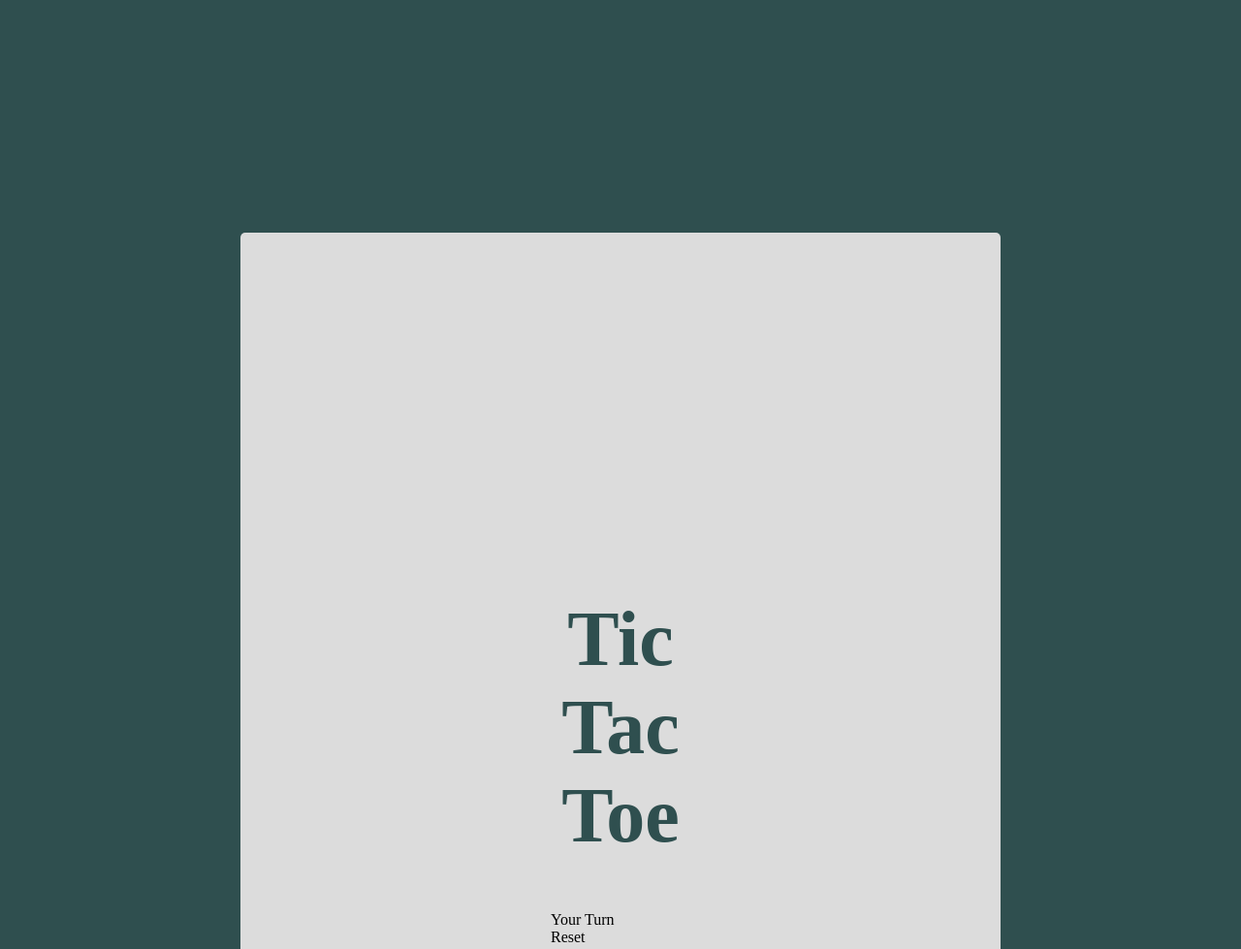
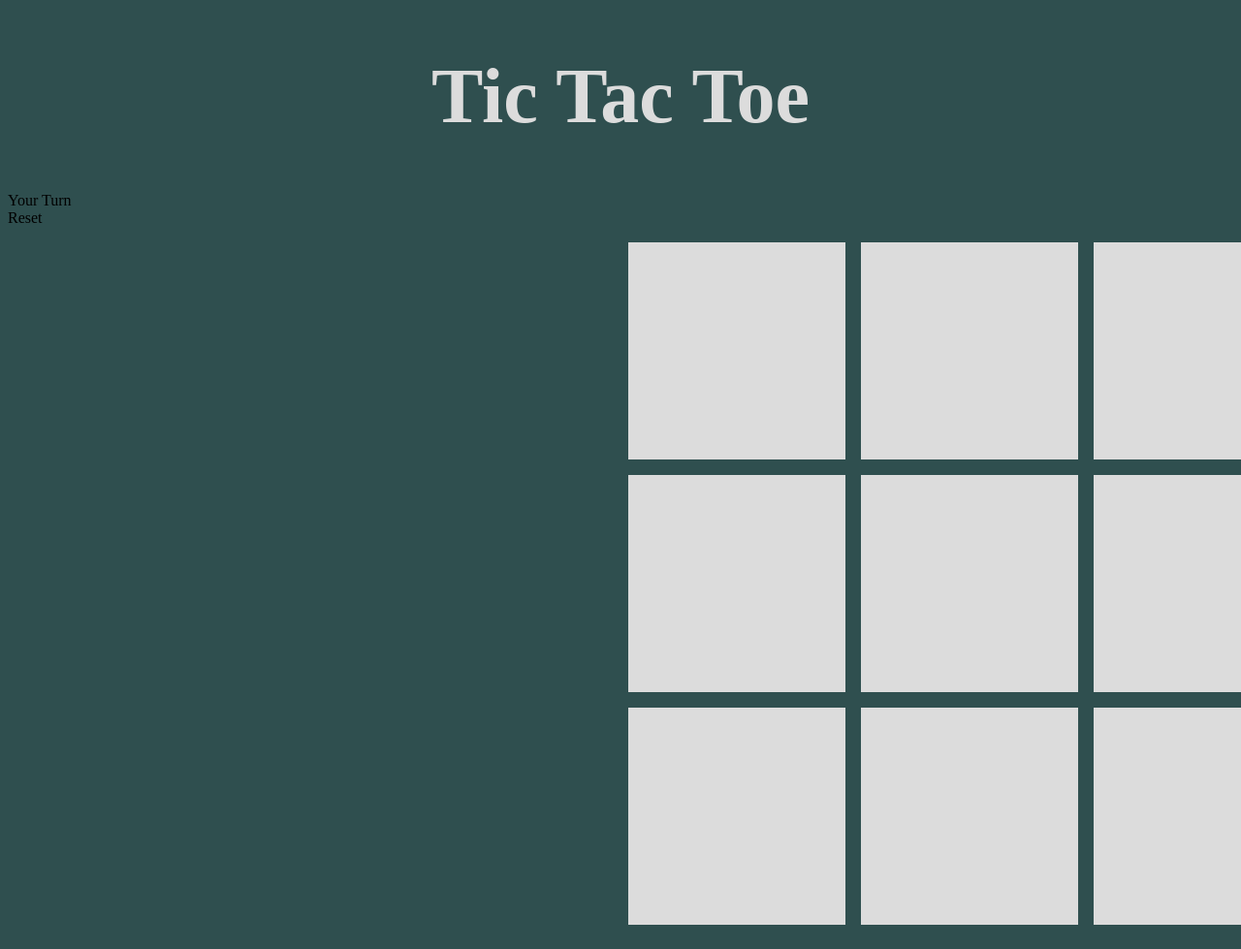
Before and after one commit to JessMair/Tic-Tac-Toe, a plain HTML site: page index.html in a window 1280 px wide. Shown: the top 979 px of the page at 97% size. Drawn offline with Linux system fonts and the light colour scheme.

Commit message:
Remove container

```diff
--- a/assets/css/style.css
+++ b/assets/css/style.css
@@ -6,15 +6,10 @@ body {
 .heading {
     text-align: center;
     font-size: 5rem;
-    color: #2f4f4f;
+    color: #dcdcdc;
 }
 
-.container {
-    background: #dcdcdc;
-    margin: 15rem;
-    padding: 20rem;
-    border-radius: 5px;
-}
+
 
 .grid {
     background: #2f4f4f;
```
